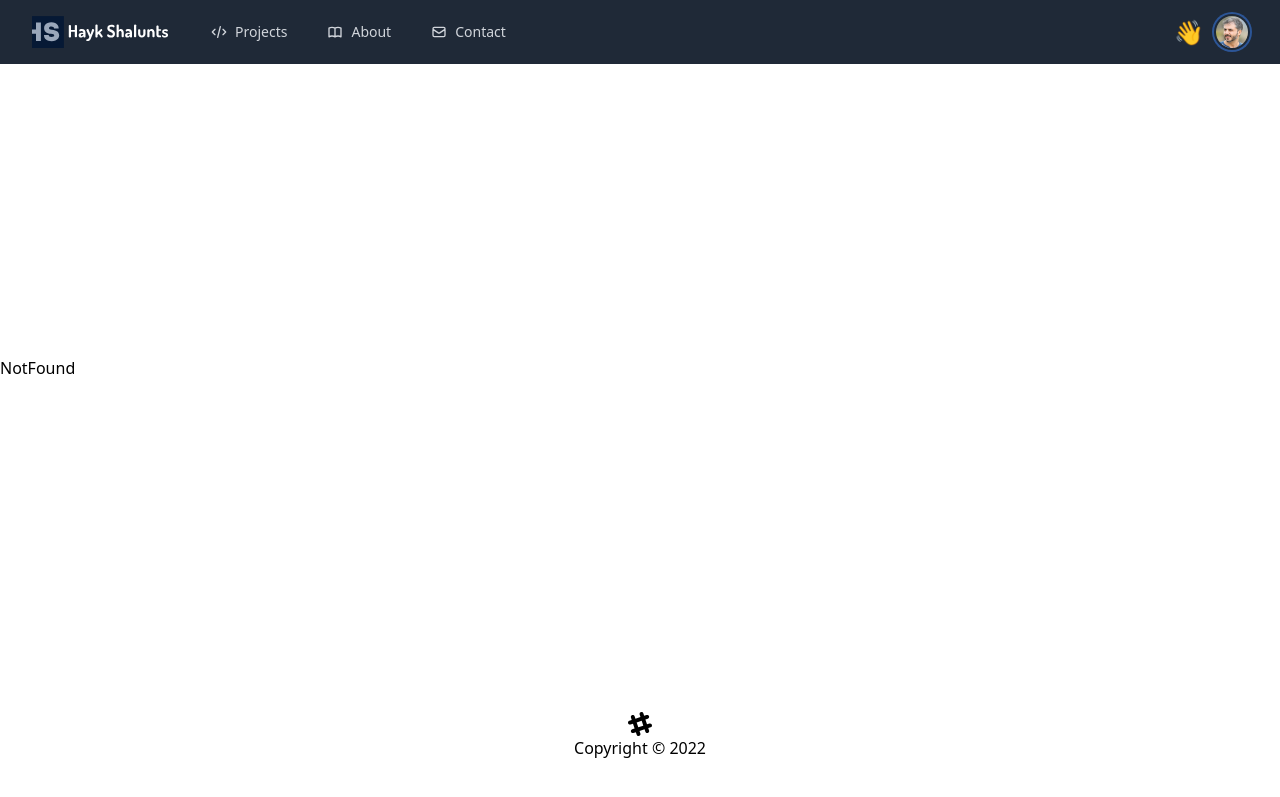
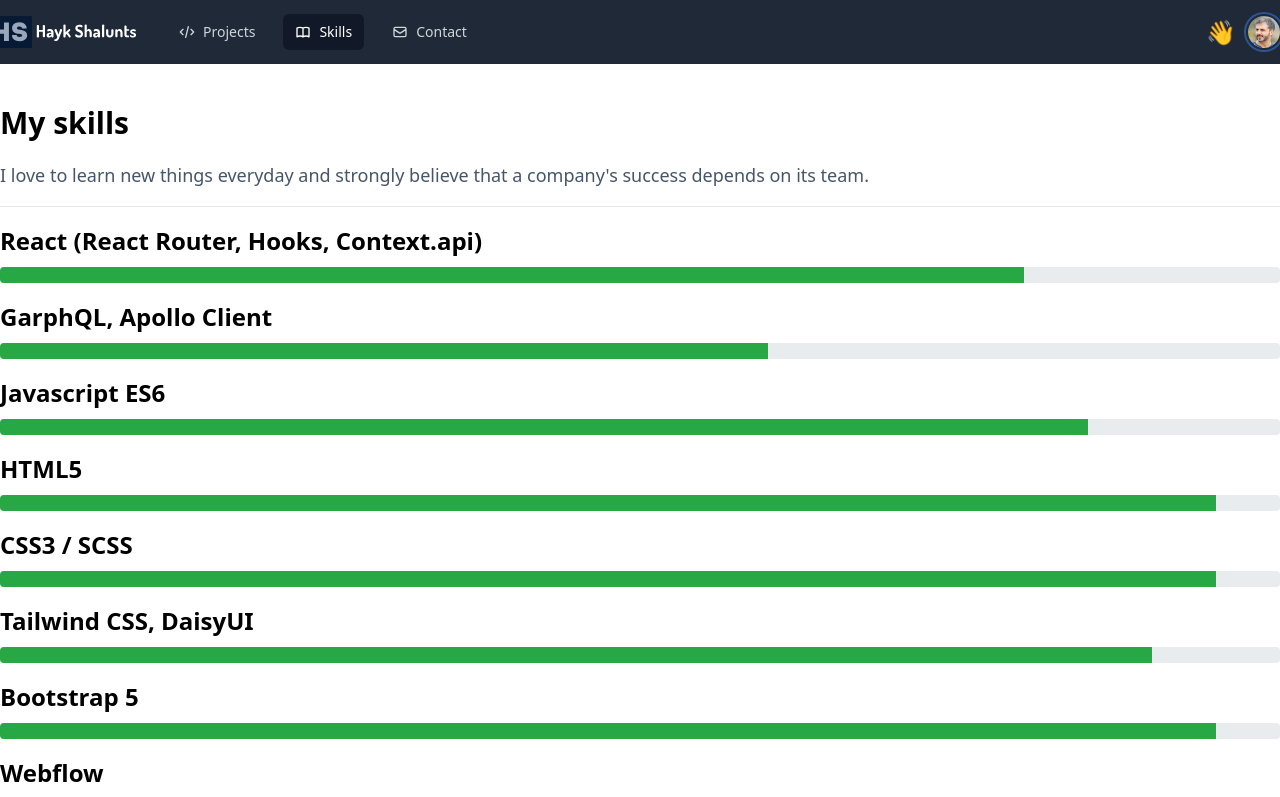
Before and after one commit to shalunts/react-tailwind-portfolio, a React (Create React App) app: page /skills in a window 1280 px wide. Shown: the top 797 px of the page. Built offline with nearby package versions, Linux system fonts and the light colour scheme.

Commit message:
added skills section

```diff
--- a/src/App.js
+++ b/src/App.js
@@ -6,17 +6,17 @@
 } from 'react-router-dom';
 
 import { Navbar, Footer } from './components';
-import { Projects, About, Contact, NotFound } from './pages';
+import { Projects, Skills, Contact, NotFound } from './pages';
 
 const App = () => {
   return (
     <Router>
       <div className='flex flex-col h-screen justify-between'>
         <Navbar />
-        <main className='container mx-auto max-w-7xl'>
+        <main className='container mx-auto max-w-7xl py-5 px-2 sm:px-6 lg:px-0'>
           <Routes>
-            <Route path='/' element={<Projects />} />
-            <Route path='/about' element={<About />} />
+            <Route exact path='/' element={<Projects />} />
+            <Route path='/skills' element={<Skills />} />
             <Route path='/contact' element={<Contact />} />
             <Route path='/notfound' element={<NotFound />} />
             <Route path='/*' element={<NotFound />} />
--- a/src/components/Navbar.jsx
+++ b/src/components/Navbar.jsx
@@ -1,7 +1,7 @@
 /* This example requires Tailwind CSS v2.0+ */
 import { Fragment, useState } from 'react';
 import { Popover, Menu, Transition } from '@headlessui/react';
-import { useLocation } from 'react-router-dom';
+import { Link, useLocation } from 'react-router-dom';
 
 import images from '../constants/images';
 import {
@@ -13,9 +13,9 @@
 } from '@heroicons/react/outline';
 
 const navigation = [
-  { name: 'Projects', href: '/', icon: <CodeIcon /> },
-  { name: 'About', href: '/about', icon: <BookOpenIcon /> },
-  { name: 'Contact', href: '/contact', icon: <MailIcon /> },
+  { name: 'Projects', path: '/', icon: <CodeIcon /> },
+  { name: 'Skills', path: '/skills', icon: <BookOpenIcon /> },
+  { name: 'Contact', path: '/contact', icon: <MailIcon /> },
 ];
 
 function classNames(...classes) {
@@ -39,7 +39,7 @@
     <Popover as='nav' className='bg-gray-800'>
       {({ open }) => (
         <>
-          <div className='container max-w-7xl mx-auto px-2 sm:px-6 lg:px-8'>
+          <div className='container max-w-7xl mx-auto px-2 sm:px-6 lg:px-0'>
             <div className='relative flex items-center justify-between h-16'>
               <div className='absolute inset-y-0 left-0 flex items-center sm:hidden'>
                 {/* Mobile menu button*/}
@@ -70,11 +70,11 @@
                   <div className='flex space-x-4'>
                     {navigation.map((item) => {
                       const isActiveRoute =
-                        location.pathname === item.href;
+                        location.pathname === item.path;
                       return (
-                        <a
+                        <Link
                           key={item.name}
-                          href={item.href}
+                          to={item.path}
                           className={classNames(
                             isActiveRoute
                               ? 'bg-gray-900 text-white'
@@ -89,7 +89,7 @@
                             {item.icon}
                           </div>
                           <span>{item.name}</span>
-                        </a>
+                        </Link>
                       );
                     })}
                   </div>
@@ -139,13 +139,13 @@
               <div className='px-2 pt-2 pb-3 space-y-1'>
                 {navigation.map((item) => {
                   const isActiveRoute =
-                    location.pathname === item.href;
+                    location.pathname === item.path;
 
                   return (
                     <Popover.Button
                       key={item.name}
-                      as='a'
-                      href={item.href}
+                      as={Link}
+                      to={item.path}
                       className={classNames(
                         isActiveRoute
                           ? 'bg-gray-900 text-white'
--- a/src/index.css
+++ b/src/index.css
@@ -21,3 +21,24 @@
      60% { transform: rotate( 0.0deg) }  /* Reset for the last half to pause */
     100% { transform: rotate( 0.0deg) }
   }
+
+  .progress {
+    margin-bottom: 1rem;
+    display: flex;
+    height: 1rem;
+    overflow: hidden;
+    font-size: 0.75rem;
+    background-color: #e9ecef;
+    border-radius: 0.25rem;
+}
+
+.progress-bar {
+  width: 80%;
+  flex-direction: column;
+  justify-content: center;
+  color: #fff;
+  text-align: center;
+  white-space: nowrap;
+  background-color: #28a745 !important;
+  transition: width 0.6s ease;
+}
--- a/src/pages/About.jsx
+++ /dev/null
@@ -1,11 +0,0 @@
-import React from 'react';
-
-const About = () => {
-  return (
-    <div className='max-w-7xl mx-auto px-2 sm:px-6 lg:px-8'>
-      About
-    </div>
-  );
-};
-
-export default About;
--- a/src/pages/Projects.jsx
+++ b/src/pages/Projects.jsx
@@ -6,7 +6,7 @@
 
 const Projects = () => {
   return (
-    <section className='container mx-auto max-w-7xl px-2 sm:px-6 lg:px-8'>
+    <section>
       <div className='section-header'>
         <h2 className='text-3xl mb-2 mt-4 font-semibold leading-normal'>
           Welcome!
--- /dev/null
+++ b/src/pages/Skills.jsx
@@ -0,0 +1,79 @@
+import React from 'react';
+
+const Skills = () => {
+  const skills = [
+    {
+      skill: 'React (React Router, Hooks, Context.api)',
+      percentage: '80%',
+    },
+    {
+      skill: 'GarphQL, Apollo Client',
+      percentage: '60%',
+    },
+    {
+      skill: 'Javascript ES6',
+      percentage: '85%',
+    },
+    {
+      skill: 'HTML5',
+      percentage: '95%',
+    },
+    {
+      skill: 'CSS3 / SCSS',
+      percentage: '95%',
+    },
+    {
+      skill: 'Tailwind CSS, DaisyUI',
+      percentage: '90%',
+    },
+    {
+      skill: 'Bootstrap 5',
+      percentage: '95%',
+    },
+    {
+      skill: 'Webflow',
+      percentage: '95%',
+    },
+    {
+      skill: 'Shopify',
+      percentage: '95%',
+    },
+    {
+      skill: 'Foundation',
+      percentage: '90%',
+    },
+    {
+      skill: 'Adobe Suite',
+      percentage: '95%',
+    },
+  ];
+  return (
+    <section>
+      <div className='card card-body'>
+        <h3 className='text-3xl mb-2 mt-4 font-semibold leading-normal'>
+          My skills
+        </h3>
+        <p className='text-lg font-light leading-relaxed mt-4 mb-4 text-slate-600'>
+          I love to learn new things everyday and strongly believe
+          that a company's success depends on its team.
+        </p>
+        <hr />
+        {skills.map((item, index) => (
+          <div key={index}>
+            <h4 className='text-2xl mb-2 mt-4 font-semibold leading-normal'>
+              {item.skill}
+            </h4>
+            <div className='progress'>
+              <div
+                className='progress-bar'
+                style={{ width: item.percentage }}
+              />
+            </div>
+          </div>
+        ))}
+      </div>
+    </section>
+  );
+};
+
+export default Skills;
--- a/src/pages/index.js
+++ b/src/pages/index.js
@@ -1,4 +1,4 @@
 export { default as Projects } from './Projects';
-export { default as About } from './About';
+export { default as Skills } from './Skills';
 export { default as Contact } from './Contact';
 export { default as NotFound } from './NotFound';
```
